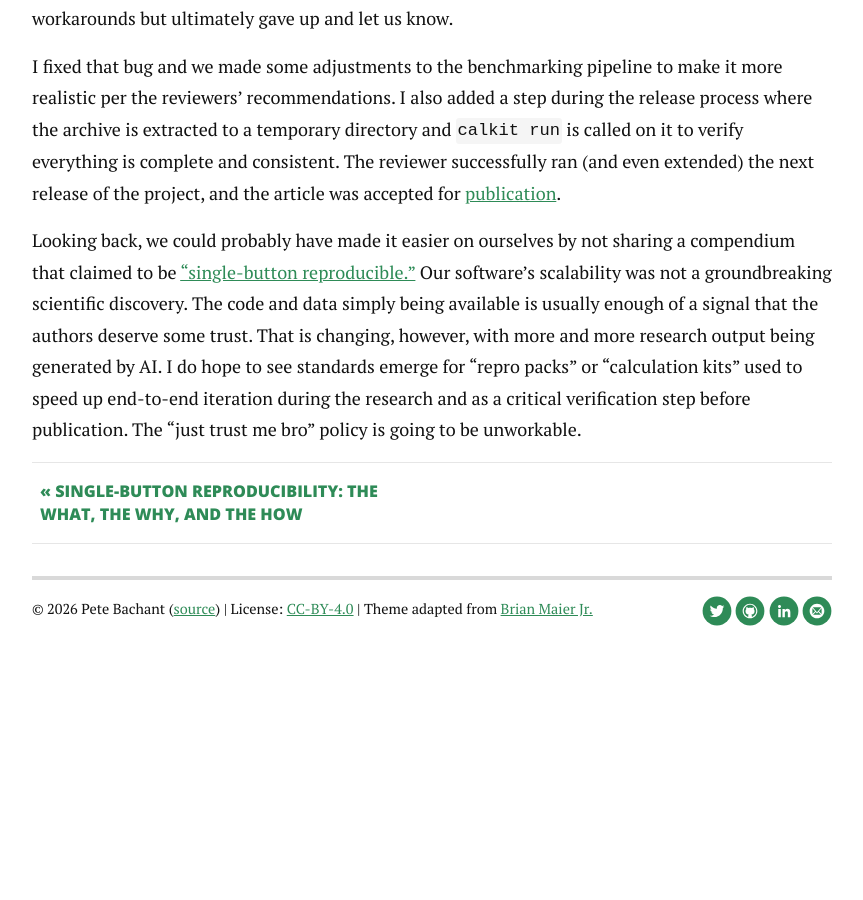
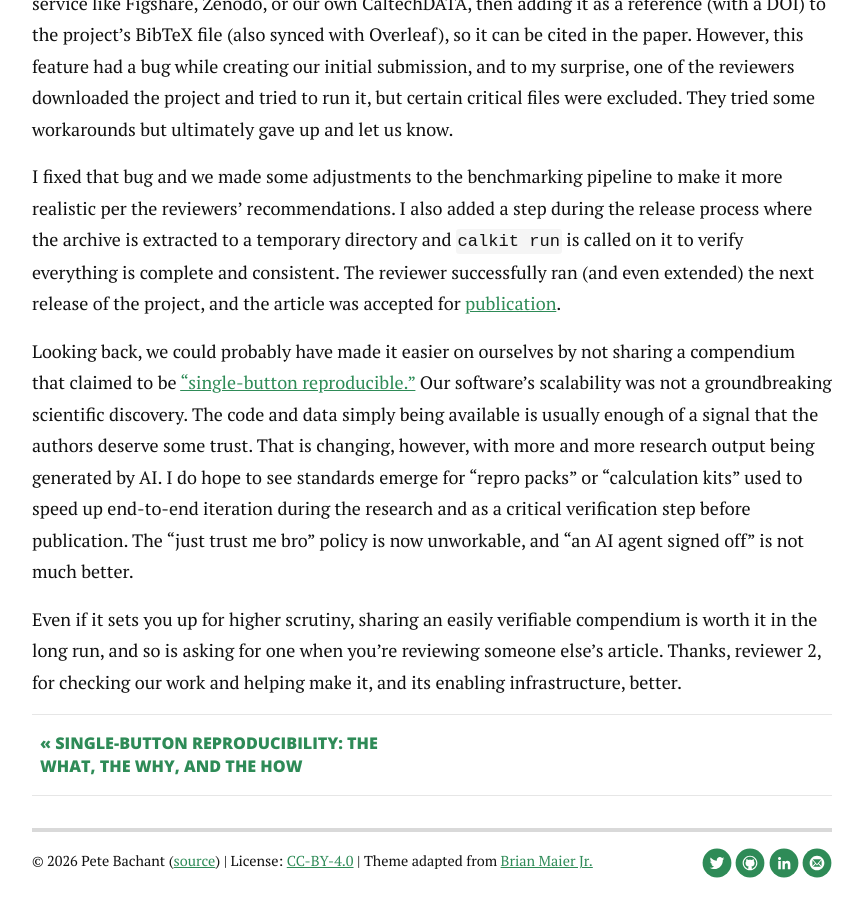
Before and after one commit to petebachant/petebachant.github.io, a Jekyll site: the page built from _posts/2026-10-22-failed-repro.md, in a window 1280 px wide and 900 px high, scrolled down 1526 px. Shown: the whole window, without its empty margins (208-1071 px from the left). Built offline with Jekyll 4.4.1, drawn with Linux system fonts in a browser that asks for light colours; nearby versions of some CDN libraries; comment, search, counter and statistics services are not loaded; before the commit the page ends 2239 px from its top, so only the background shows below that; some of the changed text lies outside the part shown.

Commit message:
Minor fixes

```diff
--- a/_posts/2026-10-22-failed-repro.md
+++ b/_posts/2026-10-22-failed-repro.md
@@ -26,6 +26,14 @@
 I feel are actually part of a complete description of the methods,
 not just supplementary---were
 not checked, as far as I could tell.
+
+I've never done a reproducibility check for any of the articles
+I've reviewed either.
+Mostly, it's that the information was not provided,
+or not easily runnable.
+Sometimes authors will point to open source code or data
+that were used in the study, but not the actual setup in which
+they ran.
 
 Fast forward to 2025 and I'm working with a team at Caltech,
 the University of Minnesota, and more,
@@ -88,4 +96,12 @@
 I do hope to see standards emerge for "repro packs" or "calculation kits" used
 to speed up end-to-end iteration during the research and as a
 critical verification step before publication.
-The "just trust me bro" policy is going to be unworkable.
+The "just trust me bro" policy is now unworkable,
+and "an AI agent signed off" is not much better.
+
+Even if it sets you up for higher scrutiny,
+sharing an easily verifiable compendium is worth it in
+the long run,
+and so is asking for one when you're reviewing someone else's article.
+Thanks, reviewer 2, for checking our work and helping make it,
+and its enabling infrastructure, better.
```
